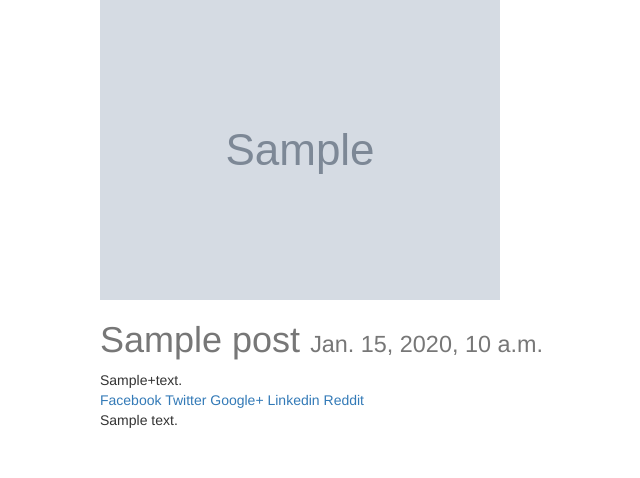
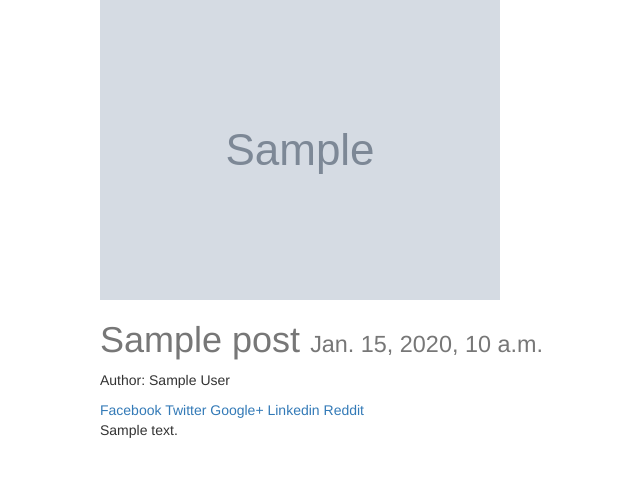
Before and after one commit to stopamusa/trydjango, a Django app: a page that uses src/templates/post_detail.html in a window 1280 px wide. Shown: the top 478 px of the page, without its empty margins (270-910 px from the left). Run offline with Django 3.2, Linux system fonts and the light colour scheme; tables that the repository leaves empty hold one stand-in row (values such as "Sample post"); grey boxes marked "Sample" are stand-in pictures; some libraries are stand-ins or nearby versions.

Commit message:
33. Associate User to Post with a Foreign Key

```diff
--- a/src/posts/models.py
+++ b/src/posts/models.py
@@ -1,6 +1,7 @@
 # -*- coding: utf-8 -*-
 from __future__ import unicode_literals
 
+from django.conf import settings
 from django.db import models
 from django.core.urlresolvers import reverse
 from django.db.models.signals import pre_save
@@ -16,6 +17,7 @@ def upload_location(instance, filename):
 	return "%s/%s" %(instance.id, filename)
 
 class Post(models.Model):
+	user = models.ForeignKey(settings.AUTH_USER_MODEL, default=1)
 	title = models.CharField(max_length=120)
 	slug = models.SlugField(unique=True)
 	image = models.ImageField(upload_to=upload_location,
--- a/src/posts/views.py
+++ b/src/posts/views.py
@@ -15,6 +15,8 @@ from .models import Post
 def post_create(request):
 	if not request.user.is_staff or not request.user.is_superuser:
 		raise Http404
+
+
 	form = PostForm(request.POST or None, request.FILES or None)
 	if form.is_valid():
 		instance = form.save(commit=False)
@@ -66,10 +68,13 @@ def post_list(request): #list items
 def post_update(request, slug=None):
 	if not request.user.is_staff or not request.user.is_superuser:
 		raise Http404
+
+
 	instance = get_object_or_404(Post, slug=slug)
 	form = PostForm(request.POST or None, request.FILES or None, instance=instance)
 	if form.is_valid():
 		instance = form.save(commit=False)
+		instance.user = request.user
 		instance.save()
 		messages.success(request, "Successfully Saved")
 		return HttpResponseRedirect(instance.get_absolute_url())
--- a/src/templates/post_detail.html
+++ b/src/templates/post_detail.html
@@ -10,8 +10,10 @@
 	<img src='{{ instance.image.url }}' class='img-responsive'/>
 	{% endif %}
 	<h1>{{title}} <small>{{instance.timestamp}} </small></h1>
-{{ instance.content|urllify}} <br/>
 
+	{% if instance.user.get_full_name %}
+	<p>Author: {{ instance.user.get_full_name }} </p>
+	{% endif %}
 
 		<a href="https://www.facebook.com/sharer/sharer.php?u={{ request.build_absolute_uri }}">
 		Facebook
--- a/src/templates/post_list.html
+++ b/src/templates/post_list.html
@@ -17,6 +17,9 @@
      <!--  <img src="..." alt="..."> -->
       <div class="caption">
         <h3><a href='{{ obj.get_absolute_url }}'>{{obj.title}} </a><small>{{obj.timestamp|timesince}} ago</small></h3>
+        {% if obj.user.get_full_name %}
+        <p>Author: {{ obj.user.get_full_name }} </p>
+        {% endif %}
         <p>{{obj.content|linebreaks|truncatechars:100}}</p>
         <p><a href="{{ obj.get_absolute_url }}" class="btn btn-primary" role="button">View</a></p>
       </div>
```
Also changed, not shown: src/posts/migrations/0002_post_user.py (added).
